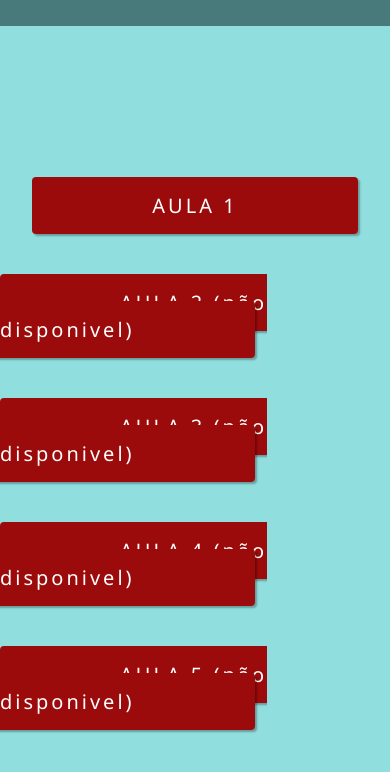
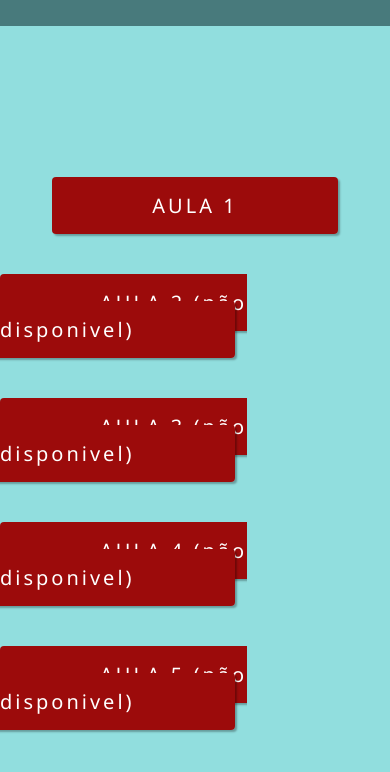
Before and after one commit to Cesar-Felizardo/STUDY, a plain HTML site: page index.html in a window 390 px wide. Shown: the part 74-846 px from the top of the page. Drawn offline with Linux system fonts and the light colour scheme.

Commit message:
oitavo commit

```diff
--- a/css/style.css
+++ b/css/style.css
@@ -39,7 +39,7 @@ a {
     font-size: 20px;
     color: #ffffff;
     background: #9c0b0b;
-    padding: 20px 140px;
+    padding: 20px 120px;
     letter-spacing: 3px;
     border-radius: 4px;
     box-shadow: 2px 2px 2px #0000004b;
@@ -79,6 +79,6 @@ main {
 @media screen  and (max-width: 450px) {
 
     a {
-        padding: 15px 120px;
+        padding: 15px 100px;
     }
 }
```
